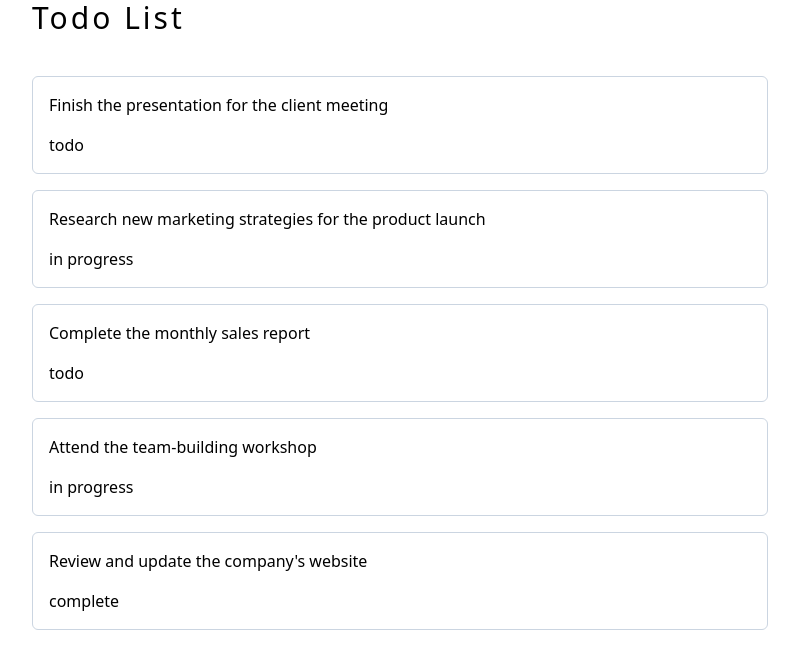
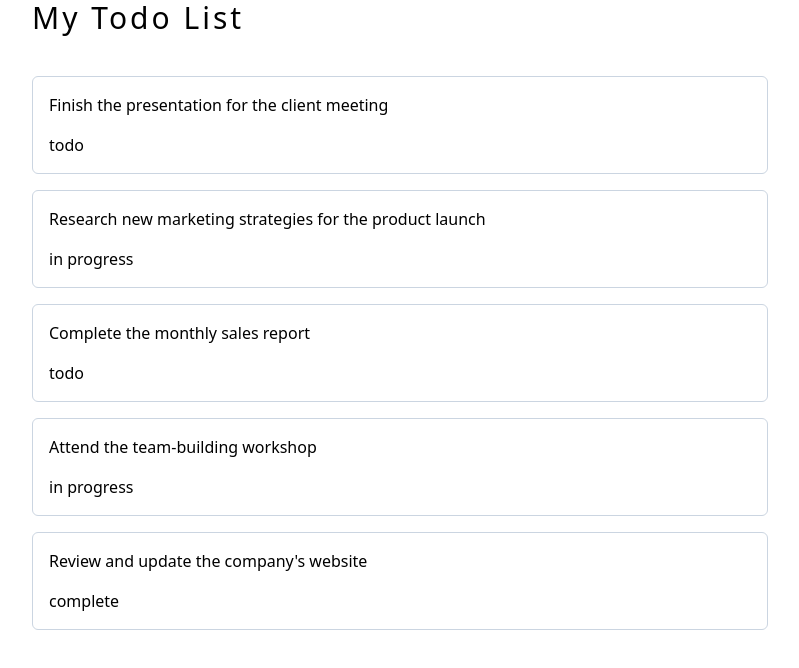
Before and after one commit to DaraghColl/todo-list-learning, a React (Vite) app: page / in a window 1280 px wide. Shown: the top 668 px of the page, without its empty margins (240-1039 px from the left). Built offline with nearby package versions, Linux system fonts and the light colour scheme.

Commit message:
update title

```diff
--- a/src/App.tsx
+++ b/src/App.tsx
@@ -36,7 +36,7 @@ const todos: Todo[] = [
 function App() {
   return (
     <div className="mx-auto max-w-screen-md px-4">
-      <h1 className="text-3xl tracking-widest">Todo List</h1>
+      <h1 className="text-3xl tracking-widest">My Todo List</h1>
       <div className="mt-10 flex flex-col gap-4">
         {todos.map((todo) => (
           <div className="flex flex-col gap-4 rounded-md border border-slate-300 p-4">
```
Also changed, not shown: 1 other file (tests, documents, lock files or other folders).
